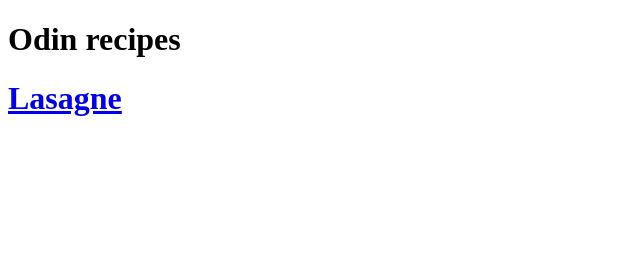
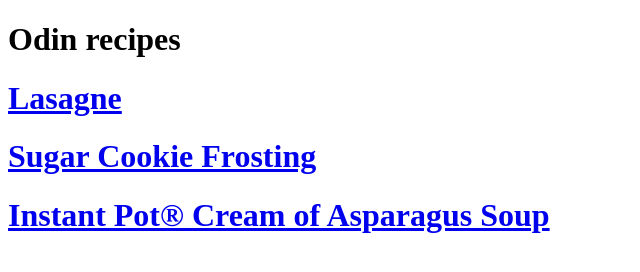
Before and after one commit to CJskii/odin-recipes, a plain HTML site: page index.html in a window 1280 px wide. Shown: the whole page, without its empty margins (0-640 px from the left). Drawn offline with Linux system fonts and the light colour scheme.

Commit message:
created links to recipe pages

```diff
--- a/index.html
+++ b/index.html
@@ -9,5 +9,7 @@
 <body>
     <h1>Odin recipes</h1>
     <h1><a href="./recipes/lasagna.html">Lasagne</a></h1>
+    <h1><a href="./recipes/cookie.html">Sugar Cookie Frosting</a></h1>
+    <h1><a href="./recipes/soup.html">Instant Pot® Cream of Asparagus Soup</a></h1>
 </body>
 </html>
```
